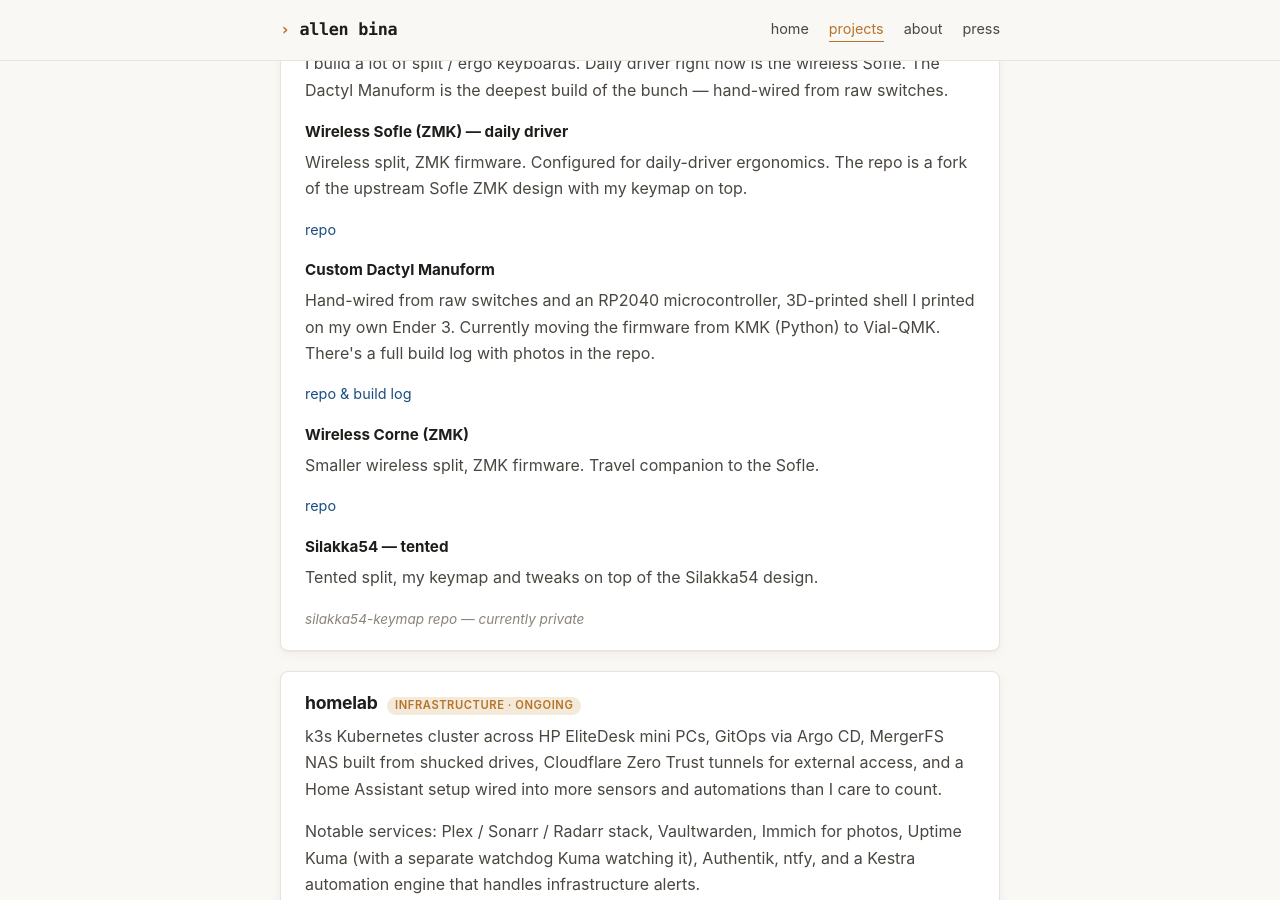
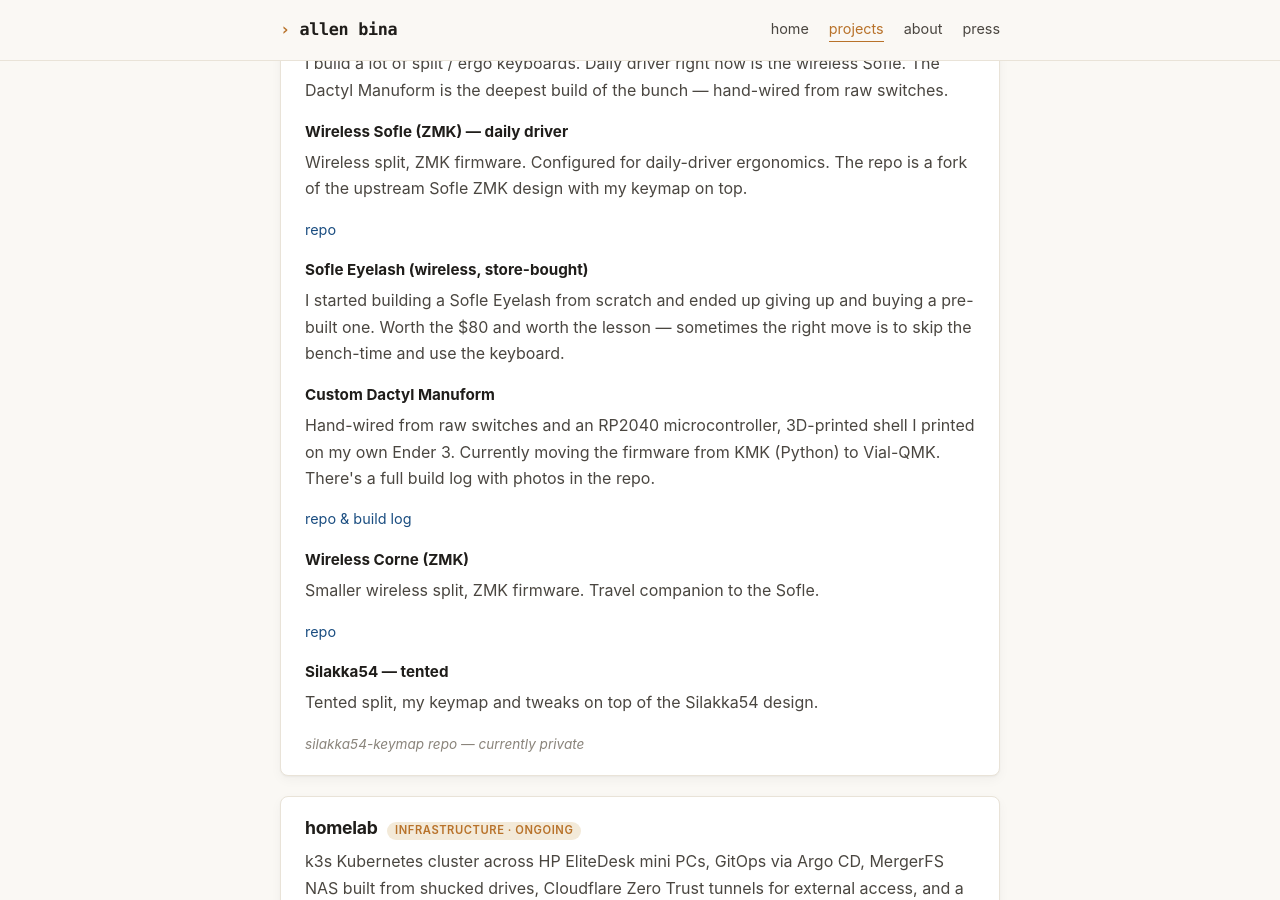
Before and after one commit to allenbina/allenbina.github.io, a Jekyll site: the page built from projects.md, in a window 1280 px wide and 900 px high, scrolled down 530 px. Built offline with Jekyll 4.4.1, drawn with Linux system fonts in a browser that asks for light colours.

Commit message:
Add Sofle Eyelash to keyboards (started build, gave up, bought one)

```diff
--- a/projects.md
+++ b/projects.md
@@ -27,6 +27,9 @@ A short list of things I build outside work. The headline ones are open source;
   <h4 style="margin: 1rem 0 0.3rem; font-size: 0.95rem;">Wireless Sofle (ZMK) — daily driver</h4>
   <p>Wireless split, ZMK firmware. Configured for daily-driver ergonomics. The repo is a fork of the upstream Sofle ZMK design with my keymap on top.</p>
   <p class="links"><a href="https://github.com/allenbina/sofle-j-keyboard-zmk">repo</a></p>
+
+  <h4 style="margin: 1rem 0 0.3rem; font-size: 0.95rem;">Sofle Eyelash (wireless, store-bought)</h4>
+  <p>I started building a Sofle Eyelash from scratch and ended up giving up and buying a pre-built one. Worth the $80 and worth the lesson — sometimes the right move is to skip the bench-time and use the keyboard.</p>
 
   <h4 style="margin: 1rem 0 0.3rem; font-size: 0.95rem;">Custom Dactyl Manuform</h4>
   <p>Hand-wired from raw switches and an RP2040 microcontroller, 3D-printed shell I printed on my own Ender 3. Currently moving the firmware from KMK (Python) to Vial-QMK. There's a full build log with photos in the repo.</p>
```
